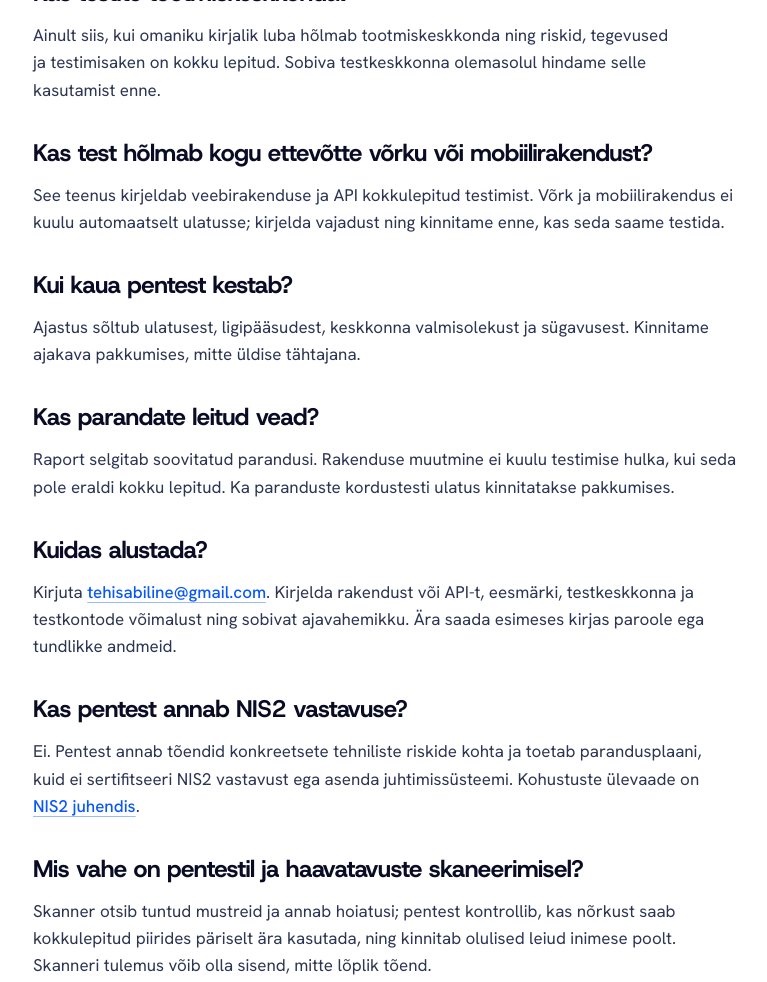
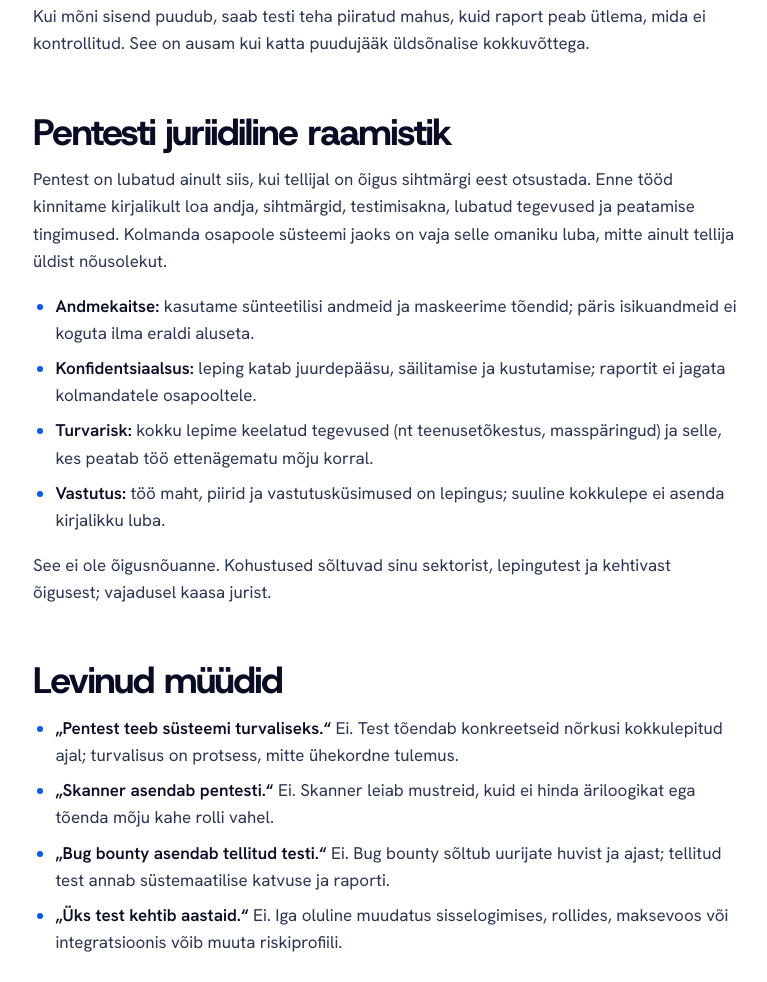
Before and after one commit to AARenor/tehisabiline, a website: page pentestimine/index.html in a window 1280 px wide. Shown: the part 7563-8545 px from the top of the page, without its empty margins (327-1094 px from the left). Drawn offline with Linux system fonts and the light colour scheme.

Commit message:
Deepen pentest scope, legal and myth content

```diff
--- a/pentestimine/index.html
+++ b/pentestimine/index.html
@@ -153,7 +153,10 @@
                     <p>Esimesse e-kirja ära lisa paroole, API-võtmeid ega kliendiandmeid. Vajalikud ligipääsud jagatakse hiljem kokkulepitud viisil. <a href="#tellimine">Saada pakkumise päring</a>.</p>
                 </section>
                 <section id="erinevus"><h2>Küberaudit, pentest või skanner?</h2><div class="table-wrap table-wrap--stack" role="region" aria-label="Turvakontrolli viiside võrdlus" tabindex="0"><table class="data"><thead><tr><th scope="col">Lähenemine</th><th scope="col">Põhiküsimus</th><th scope="col">Tüüpiline väljund</th></tr></thead><tbody><tr><th scope="row">Pentest</th><td data-label="Põhiküsimus">Kas kokkulepitud sihtmärgis saab nõrkust piiride sees ära kasutada?</td><td data-label="Tüüpiline väljund">Tõendatud leiud, mõju ja parandused</td></tr><tr><th scope="row">Küberaudit</th><td data-label="Põhiküsimus">Milline on laiem turvaseis kokkulepitud protsesside ja seadistuste lõikes?</td><td data-label="Tüüpiline väljund">Laiem ülevaade ja prioriteetne parandusplaan</td></tr><tr><th scope="row">Skanner</th><td data-label="Põhiküsimus">Kas tuntud tehnilised mustrid või versioonid vajavad tähelepanu?</td><td data-label="Tüüpiline väljund">Automaatne kontrolltulemus, mis vajab konteksti ja kinnitamist</td></tr></tbody></table></div><p>Valik sõltub küsimusest: skanner sobib korduvaks tehniliseks kontrolliks, pentest uurib kokkulepitud sihti aktiivselt ning audit vaatab tavaliselt laiemat pilti. Need võivad teineteist täiendada, kuid pole samatähenduslikud.</p></section>
-                <section id="piirangud"><h2>Mida pentest ei tõesta?</h2><p>Testi tulemus kirjeldab kindla ajahetke, antud ligipääsude ja kokkulepitud piiride sees tehtud tööd. Test võib jätta leidmata harva käivituva vea, testimata funktsiooni või muutuva sõltuvuse probleemi. Hea tulemus ei tõesta, et süsteem on ründekindel, et haavatavusi pole või et tulevikus intsidenti ei juhtu. Samuti ei ole pentest sertifikaat ega vastavuse garantii.</p><p>Ulatuse ja meetodite valikul lähtume sobivuse korral avalikest metoodikatest nagu <a href="https://wstg.owasp.org/v4.2/2-Introduction/">OWASP Web Security Testing Guide</a> ning <a href="https://csrc.nist.gov/pubs/sp/800/115/final">NIST SP 800-115</a>. Need annavad kasuliku raamistiku, kuid viide ei tähenda automaatselt kogu standardi katmist ega sertifitseeritud vastavushindamist.</p></section>
+                <section id="piirangud"><h2>Näidisulatus: mida pentest katab?</h2><p>Ulatuse täpsus määrab töö väärtuse. Allpool on kolm tüüpilist näidet, mida kokkuleppes täpsustada. Need on näidised, mitte paketid: iga tellija süsteem ja eesmärk kinnitatakse eraldi.</p><div class="table-wrap table-wrap--stack"><table class="data"><thead><tr><th scope="col">Süsteem</th><th scope="col">Fookus</th><th scope="col">Vajalik sisend</th></tr></thead><tbody><tr><th scope="row">E-pood</th><td data-label="Fookus">Tellimuse, makse ja kliendiandmete vood; rollid ja haldusvaade</td><td data-label="Vajalik sisend">Testkeskkond, kaks klienti, maksete testrežiim</td></tr><tr><th scope="row">Kliendiportaal</th><td data-label="Fookus">Sisselogimine, seansid, dokumentide nähtavus, rollide eraldatus</td><td data-label="Vajalik sisend">Testkontod rollide kaupa, näidisobjektid</td></tr><tr><th scope="row">Partner-API</th><td data-label="Fookus">Autentimine, objektipõhine juurdepääs, kiiruspiirangud</td><td data-label="Vajalik sisend">OpenAPI kirjeldus, testvõtmed, tenantide andmed</td></tr></tbody></table></div><p>Kui mõni sisend puudub, saab testi teha piiratud mahus, kuid raport peab ütlema, mida ei kontrollitud. See on ausam kui katta puudujääk üldsõnalise kokkuvõttega.</p>
+                <h2>Pentesti juriidiline raamistik</h2><p>Pentest on lubatud ainult siis, kui tellijal on õigus sihtmärgi eest otsustada. Enne tööd kinnitame kirjalikult loa andja, sihtmärgid, testimisakna, lubatud tegevused ja peatamise tingimused. Kolmanda osapoole süsteemi jaoks on vaja selle omaniku luba, mitte ainult tellija üldist nõusolekut.</p><ul><li><strong>Andmekaitse:</strong> kasutame sünteetilisi andmeid ja maskeerime tõendid; päris isikuandmeid ei koguta ilma eraldi aluseta.</li><li><strong>Konfidentsiaalsus:</strong> leping katab juurdepääsu, säilitamise ja kustutamise; raportit ei jagata kolmandatele osapooltele.</li><li><strong>Turvarisk:</strong> kokku lepime keelatud tegevused (nt teenusetõkestus, masspäringud) ja selle, kes peatab töö ettenägematu mõju korral.</li><li><strong>Vastutus:</strong> töö maht, piirid ja vastutusküsimused on lepingus; suuline kokkulepe ei asenda kirjalikku luba.</li></ul><p>See ei ole õigusnõuanne. Kohustused sõltuvad sinu sektorist, lepingutest ja kehtivast õigusest; vajadusel kaasa jurist.</p>
+                <h2>Levinud müüdid</h2><ul><li><strong>„Pentest teeb süsteemi turvaliseks.“</strong> Ei. Test tõendab konkreetseid nõrkusi kokkulepitud ajal; turvalisus on protsess, mitte ühekordne tulemus.</li><li><strong>„Skanner asendab pentesti.“</strong> Ei. Skanner leiab mustreid, kuid ei hinda äriloogikat ega tõenda mõju kahe rolli vahel.</li><li><strong>„Bug bounty asendab tellitud testi.“</strong> Ei. Bug bounty sõltub uurijate huvist ja ajast; tellitud test annab süstemaatilise katvuse ja raporti.</li><li><strong>„Üks test kehtib aastaid.“</strong> Ei. Iga oluline muudatus sisselogimises, rollides, maksevoos või integratsioonis võib muuta riskiprofiili.</li></ul>
+                <h2>Mida pentest ei tõesta?</h2><p>Testi tulemus kirjeldab kindla ajahetke, antud ligipääsude ja kokkulepitud piiride sees tehtud tööd. Test võib jätta leidmata harva käivituva vea, testimata funktsiooni või muutuva sõltuvuse probleemi. Hea tulemus ei tõesta, et süsteem on ründekindel, et haavatavusi pole või et tulevikus intsidenti ei juhtu. Samuti ei ole pentest sertifikaat ega vastavuse garantii.</p><p>Ulatuse ja meetodite valikul lähtume sobivuse korral avalikest metoodikatest nagu <a href="https://wstg.owasp.org/v4.2/2-Introduction/">OWASP Web Security Testing Guide</a> ning <a href="https://csrc.nist.gov/pubs/sp/800/115/final">NIST SP 800-115</a>. Need annavad kasuliku raamistiku, kuid viide ei tähenda automaatselt kogu standardi katmist ega sertifitseeritud vastavushindamist.</p></section>
                 <section id="faq">
                     <h2>Küsimused pentestimise kohta</h2>
                     <h3>Kas läbistustestimine ja pentesting tähendavad sama?</h3>
```
